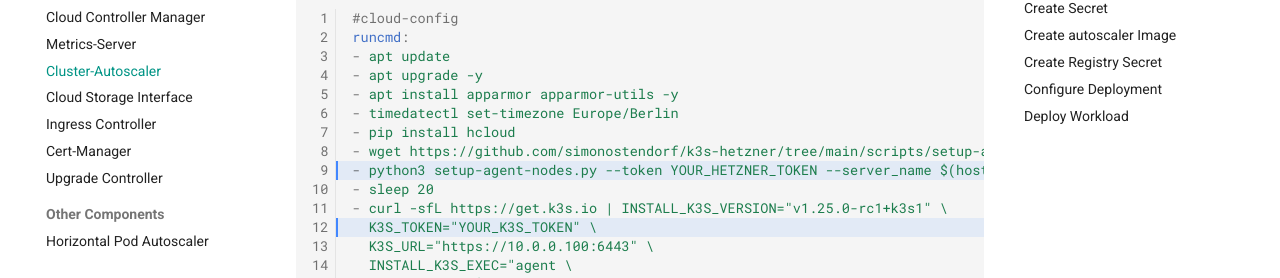
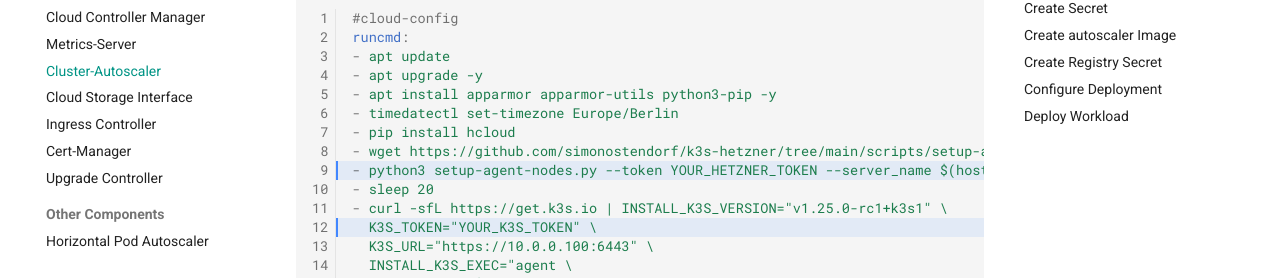
Before and after one commit to simonostendorf/k3s-hetzner, an MkDocs documentation site: the page built from docs/deployment/cluster-autoscaler.md, in a window 1280 px wide and 900 px high, scrolled down 668 px. Shown: the part 175-453 px from the top of the window. Built offline with MkDocs 1.6.1 and Material for MkDocs 9.7.7, drawn with Linux system fonts in a browser that asks for light colours; comment, search, counter and statistics services are not loaded.

Commit message:
add pip installation

```diff
--- a/docs/deployment/cluster-autoscaler.md
+++ b/docs/deployment/cluster-autoscaler.md
@@ -22,7 +22,7 @@ Create the following cloud-init configuration:
 runcmd:
 - apt update
 - apt upgrade -y
-- apt install apparmor apparmor-utils -y
+- apt install apparmor apparmor-utils python3-pip -y
 - timedatectl set-timezone Europe/Berlin
 - pip install hcloud
 - wget https://github.com/simonostendorf/k3s-hetzner/tree/main/scripts/setup-agent-nodes.py -o setup-agent-nodes.py
```
